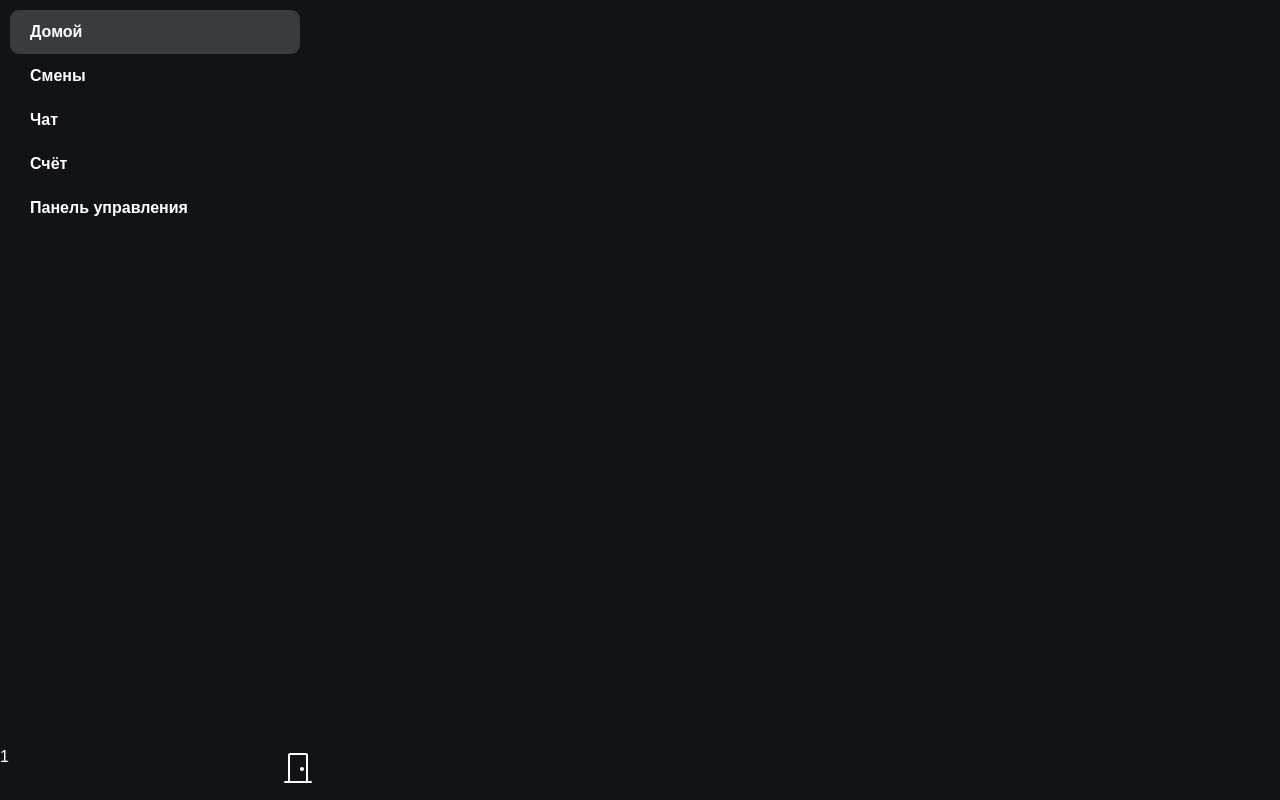
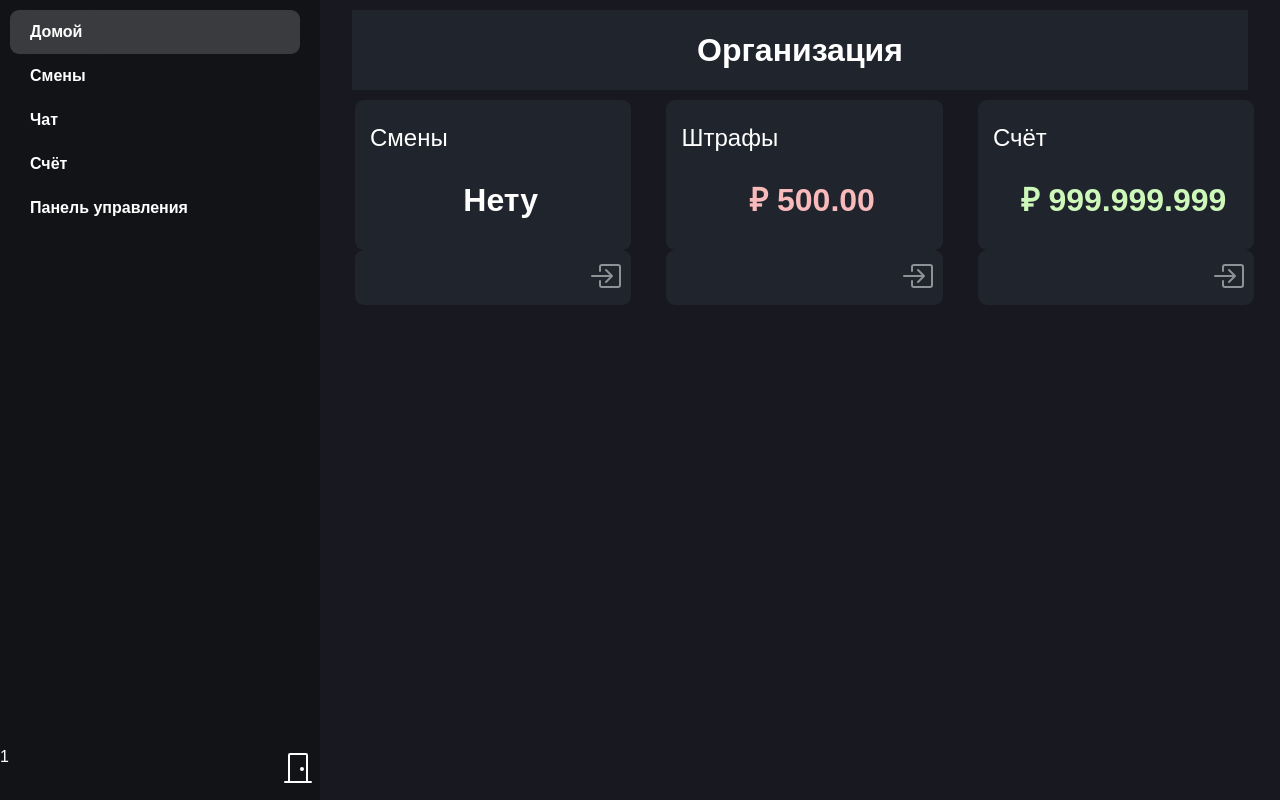
Before and after one commit to Gover-dev/web-52work, a PHP site: page /main.php in a window 1280 px wide. Run offline with PHP 8.4, Linux system fonts and the light colour scheme; the visitor is signed in with stand-in values (Sample User, id 1); data that the repository does not hold is empty.

Commit message:
update main

```diff
--- a/assets/css/style.css
+++ b/assets/css/style.css
@@ -200,7 +200,7 @@
     position: relative;
     float: left;
     width: 25vw;
-    margin: 2% ;
+    margin: 0% 0% 2% 2% ;
     text-align: left;
 }
 
@@ -210,6 +210,73 @@
     position: relative;
     float: right;
     width: 25vw;
-    margin: 2% ;
+    margin: 0% 2% 2% 0% ;
     text-align: right;
 }
+
+.im_messege_date {
+    float: right;
+    width: 27vw;
+    margin: 0% 2% 0% 0% ;
+    text-align: right;
+    color: #ffffff69;
+    font-size: 14px;
+}
+
+.user_messege_date {
+    float: left;
+    width: 27vw;
+    margin: 0% 0% 0% 2% ;
+    text-align: left;
+    color: #ffffff69;
+    font-size: 14px;
+}
+
+.organizations_panel {
+    margin-left: auto;
+    margin-right: auto;
+    margin-top: 10px;
+    background-color: #20242D;
+    width: 70vw;
+    height: 80px;
+    align-content: center;
+    font-size: 32px;
+}
+.info_box_conteiner{
+    left: 0px;
+    width: 75vw;
+    height: 100px;
+}
+.info_box{
+    background-color: #20242D;
+    width: 21.6vw;
+    height: 150px;
+    border-radius: 9px;
+    float: left;
+    display: inline-block;
+    margin-left: 35px;
+    margin-top: 10px;
+    font-size: 24px;
+    font-weight: lighter;
+    text-align: left;
+    padding-left:15px;
+    padding-top:20px;
+}
+
+.info_but{
+    background-color: #20242D;
+    width: 21.6vw;
+    height: 55px;
+    border-radius: 9px;
+    float: left;
+    display: inline-block;
+    margin-left: 35px;
+    text-align: right;
+}
+
+.info_text_main{
+    text-align: center;
+    font-size: 32px;
+    font-weight: bold;
+    margin-top: 25px;
+}
--- a/chat.php
+++ b/chat.php
@@ -58,13 +58,15 @@
 
                         while ($row=mysqli_fetch_assoc($result)) {
                             if ($row["name_send"] == $_SESSION["fio"]) {
+                                echo '<div class="im_messege_date">' . $row["date"] . '</div>';
                                 echo '<div class="im_messege">';
-                                    echo "<h5 style='margin-right: 2%;'>" . $row["name_send"] . "</h5>";
+                                    echo "<h5 style='margin-right: 2%;'>" . $row["name_send"] . " " . "</h5>";
                                     echo  "<p style='margin-right: 2%;'>" . $row["message"] . '</p>';
                                 echo '</div>';
                             } else {
+                                echo '<div class="user_messege_date">' . $row["date"] . '</div>';
                                 echo '<div class="user_messege">';
-                                    echo "<h5 style='margin-left: 2%;'>" . $row["name_send"] . "</h5>";
+                                    echo "<h5 style='margin-left: 2%;'>" . $row["name_send"] . " " . $row["date"] . "</h5>";
                                     echo  "<p style='margin-left: 2%;'>" . $row["message"] . '</p>';
                                 echo '</div>';
                             }
--- a/main.php
+++ b/main.php
@@ -41,6 +41,42 @@
                };
           ?>
      </div>
+     <div class="center panel_main mw-100">
+          <div class="organizations_panel">Организация</div>
+          <div class="info_box_conteiner">
+               <div class="info_box">
+                    Смены
+                    <?php
+                         require('assets/data/db.php');
+
+                         $fio_ = $_SESSION["fio"];
+                         $date_ = date("Y-m-d");
+                         $sql = "SELECT * FROM `smena` WHERE `fio_smena` = '$fio_' and `data_smena` = '$date_'";
+                         $result = mysqli_query($conn, $sql);
+                         $row = mysqli_num_rows($result);
+
+                         if ($row == 1){
+                              echo '<h1 class="info_text_main" style="margin-top: 10px;">Сегодня</h1>';
+                              echo '<h5 style="text-align: center;">8:30-20:30</h5>';
+                         }else {
+                              echo '<h1 class="info_text_main">Нету</h1>';
+                         };
+
+                    ?>
+               </div>
+               <div class="info_box">
+                    Штрафы
+                    <h1 class="info_text_main" style="color: #F8BABA;">₽ 500.00 </h1>
+               </div>
+               <div class="info_box">
+                    Счёт
+                    <h1 class="info_text_main" style="color: #CDF8BA;">₽ 999.999.999 </h1>
+               </div>
+               <div class="info_but"><a href="smen.php"><img style="margin-top:10px; margin-right:10px;" src="/assets/icons/box-arrow-in-right.svg" alt="Bootstrap" width="32" height="32"></a></div>
+               <div class="info_but"><a href="wallet.php"><img style="margin-top:10px; margin-right:10px;" src="/assets/icons/box-arrow-in-right.svg" alt="Bootstrap" width="32" height="32"></a></div>
+               <div class="info_but"><a href="wallet.php"><img style="margin-top:10px; margin-right:10px;" src="/assets/icons/box-arrow-in-right.svg" alt="Bootstrap" width="32" height="32"></a></div>
+          </div>
+     </div>
      <div class="logout">
           <h6 style="display:inline;" ><?php echo $_SESSION['fio']; ?></h6>
           <a class="but_logout" href="logout.php"><img src="/assets/icons/door-closed.svg" alt="Bootstrap" width="32" height="32"></i></a>
--- a/set_smen.php
+++ b/set_smen.php
@@ -3,13 +3,15 @@
     if($_POST['send_chat']){
         require('assets/data/db.php');
 
+
         $messenge = $_POST['send_chat_messenge'];
         $name = $_SESSION['fio'];
+        $date = date("H:i") . " " . date("Y.m.d");
 
         echo $messenge;
         echo $name;
 
-        $sql = "INSERT INTO `global_chat`(`message`, `name_send`) VALUES ('$messenge','$name')";
+        $sql = "INSERT INTO `global_chat`(`message`, `name_send`, `date`) VALUES ('$messenge','$name', '$date')";
         mysqli_query($conn_chat, $sql);
 
         header("Location: chat.php");
```
Also changed, not shown: assets/icons/box-arrow-in-right.svg (added).
